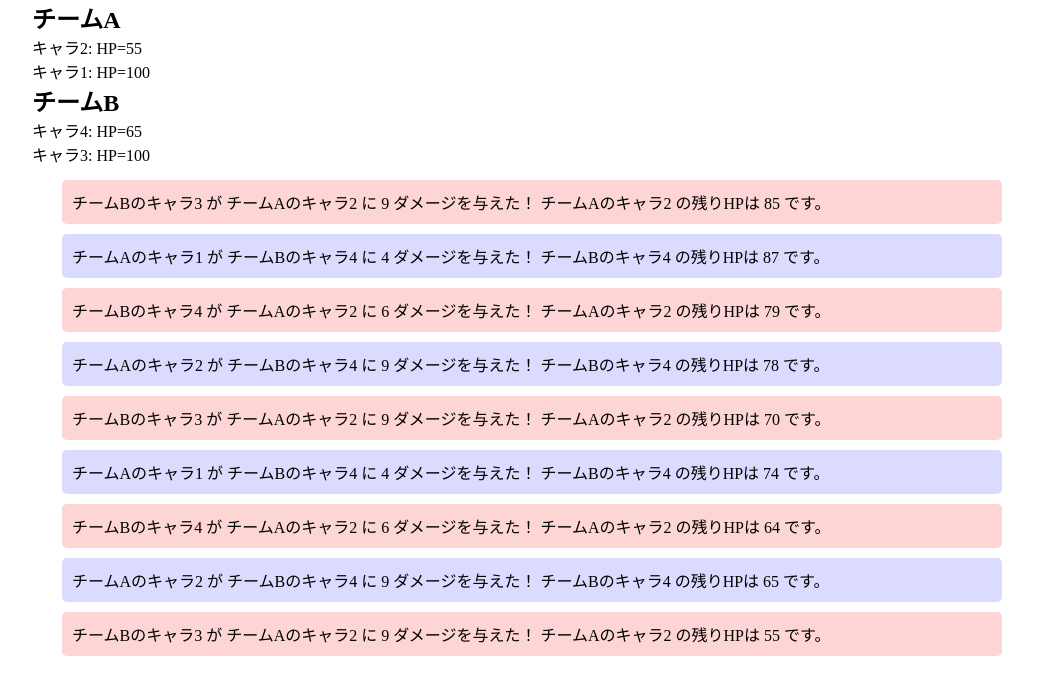
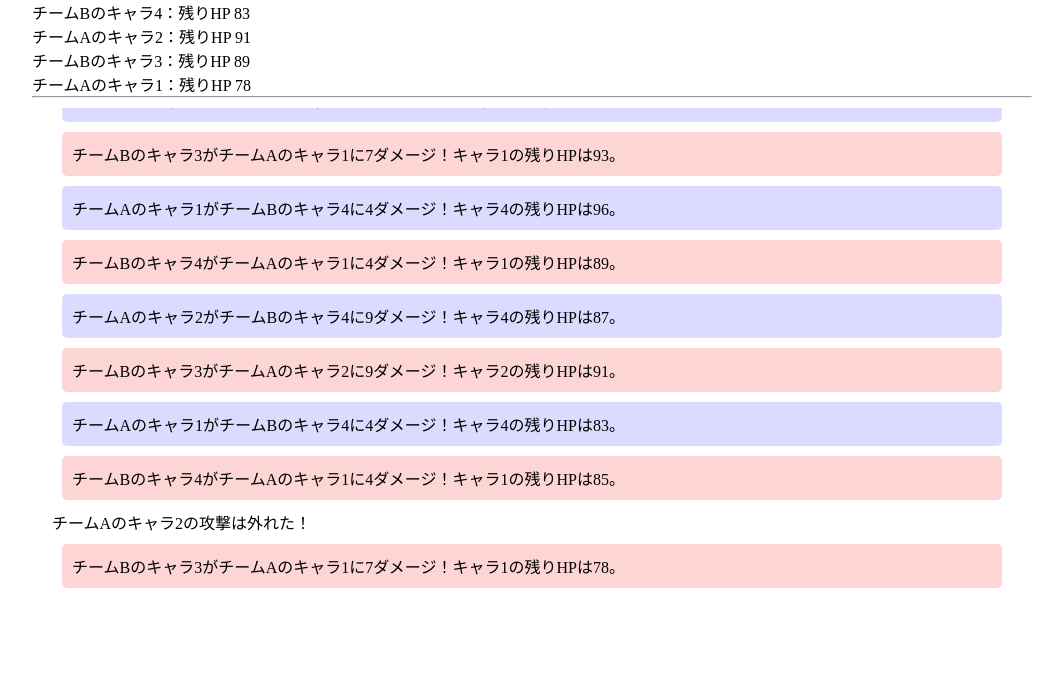
Before and after one commit to l-siro/auto-battle-system, a plain HTML site: page index.html in a window 1280 px wide. Shown: the whole page, without its empty margins (108-1171 px from the left). Drawn offline with Linux system fonts and the light colour scheme; some packages are replaced by stand-ins of ours.

Commit message:
Update index.html

```diff
--- a/index.html
+++ b/index.html
@@ -9,7 +9,7 @@
       max-width: 1000px;
       margin: 0 auto;
     }
-    #battle-log {
+    #log {
       padding: 10px;
       margin: 10px;
       border-radius: 5px;
@@ -40,92 +40,90 @@
 
 <body>
   <div class="wrap">
-    <div id="status-teamA">
-      <h2>チームA</h2>
-      <!-- チームAのキャラクターのステータスを表示するための要素 -->
-    </div>
-
-    <div id="status-teamB">
-      <h2>チームB</h2>
-      <!-- チームBのキャラクターのステータスを表示するための要素 -->
-    </div>
-
-    <div id="battle-log">
-      <!-- 戦闘ログ -->
-    </div>
+    <div id="status"></div>
+    <hr>
+    <div id="log"></div>
   </div>
 
   <script>
-  // キャラクターとステータスを定義
-let teamA = [
+  document.addEventListener("DOMContentLoaded", function () {
+    let characters = [
       { name: "キャラ1", attack: 10, defense: 5, hp: 100, speed: 10, team: 'A', accuracy: 0.8 },
-    { name: "キャラ2", attack: 15, defense: 3, hp: 100, speed: 20, team: 'A', accuracy: 0.7 }
-];
-
-let teamB = [
+      { name: "キャラ2", attack: 15, defense: 3, hp: 100, speed: 20, team: 'A', accuracy: 0.7 },
       { name: "キャラ3", attack: 12, defense: 4, hp: 100, speed: 15, team: 'B', accuracy: 0.9 },
       { name: "キャラ4", attack: 9, defense: 6, hp: 100, speed: 25, team: 'B', accuracy: 0.75 }
     ];
 
+    characters.sort((a, b) => b.speed - a.speed);
 
-  let characters = teamA.concat(teamB).sort((a, b) => b.speed - a.speed);
+    function addLog(text, className) {
+      let log = document.getElementById("log");
+      let div = document.createElement("div");
+      div.textContent = text;
+      div.className = className;
+      log.appendChild(div);
+      log.scrollTop = log.scrollHeight;
+    }
 
-  // 各キャラクターのステータスを更新するための関数
     function updateStatus() {
-    let statusTeamA = document.getElementById('status-teamA');
-    let statusTeamB = document.getElementById('status-teamB');
+      let status = document.getElementById("status");
+      status.innerHTML = '';
+      for (let character of characters) {
+        let div = document.createElement("div");
+        div.textContent = `チーム${character.team}の${character.name}：残りHP ${Math.max(character.hp, 0)}`;
+        status.appendChild(div);
+      }
+    }
 
-    statusTeamA.innerHTML = '<h2>チームA</h2>';
-    statusTeamB.innerHTML = '<h2>チームB</h2>';
+    function attack(character, target) {
+      if (Math.random() < character.accuracy) {
+        let damage = Math.max(0, character.attack - target.defense);
+        target.hp -= damage;
+        addLog(`チーム${character.team}の${character.name}がチーム${target.team}の${target.name}に${damage}ダメージ！${target.name}の残りHPは${Math.max(target.hp, 0)}。`, "attack_" + character.team);
+      } else {
+        addLog(`チーム${character.team}の${character.name}の攻撃は外れた！`, "miss_" + character.team);
+      }
+    }
 
-    for (let character of characters) {
-      let status = `${character.name}: HP=${Math.max(character.hp, 0)}`;
+    function checkAlive(team) {
+      return characters.filter(character => character.team === team && character.hp > 0).length > 0;
+    }
 
-      if (character.team === 'A') {
-        statusTeamA.innerHTML += '<p>' + status + '</p>';
+    // バトルの開始
+    function startBattle() {
+      let turn = 0;
+
+      function nextTurn() {
+        if (checkAlive('A') && checkAlive('B')) {
+          let character = characters[turn % characters.length];
+          let targets = characters.filter(c => c.team !== character.team && c.hp > 0);
+          if (targets.length > 0) {
+            let target = targets[Math.floor(Math.random() * targets.length)];
+            attack(character, target);
+          }
+          turn++;
+          updateStatus();
+
+          // 次のターンまで一定時間（たとえば500ms）待つ
+          setTimeout(nextTurn, 500);
         } else {
-        statusTeamB.innerHTML += '<p>' + status + '</p>';
+          // 勝者の判定
+          if (checkAlive('A')) {
+            addLog('チームAの勝利！', 'result');
+          } else {
+            addLog('チームBの勝利！', 'result');
           }
         }
       }
 
-  // ログにメッセージを追加
-  function addLog(message, className) {
-    let battleLog = document.getElementById('battle-log');
-    battleLog.innerHTML += `<p class="${className}">${message}</p>`;
-    battleLog.scrollTop = battleLog.scrollHeight;
+      nextTurn();
     }
 
-  // 戦闘を自動で進行させる
-  function battle(i) {
-    if (!characters.some(character => character.hp > 0 && character.team === 'A') || !characters.some(character => character.hp > 0 && character.team === 'B')) {
-      if (characters.some(character => character.hp > 0 && character.team === 'A')) {
-        addLog("チームAの勝利！", "result");
-      } else {
-        addLog("チームBの勝利！", "result");
-      }
-      return;
-    }
+    // ステータスの初期表示とバトルの開始
+    updateStatus();
+    startBattle();
 
-    let character = characters[i];
-    if (character.hp > 0) {
-      let targetTeam = character.team === 'A' ? 'B' : 'A';
-      let target = characters.find(c => c.hp > 0 && c.team === targetTeam);
-      if (target) {
-        let damage = Math.max(0, character.attack - target.defense);
-        target.hp -= damage;
-        // キャラクターが攻撃したときのログ
-        addLog(`チーム${character.team}の${character.name} が チーム${targetTeam}の${target.name} に ${damage} ダメージを与えた！ チーム${targetTeam}の${target.name} の残りHPは ${Math.max(target.hp, 0)} です。`, "attack_" + character.team);
-        updateStatus();
-      }
-    }
-
-    // 500ms（0.5秒）後に次のキャラクターの行動を実行
-    setTimeout(() => battle((i + 1) % characters.length), 500);
-  }
-
-  // 戦闘開始
-  battle(0);
+  });
 
   </script>
 </body>
```
Lines whose indentation alone changed are shown as unchanged.
